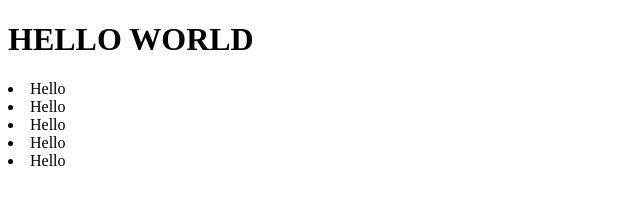
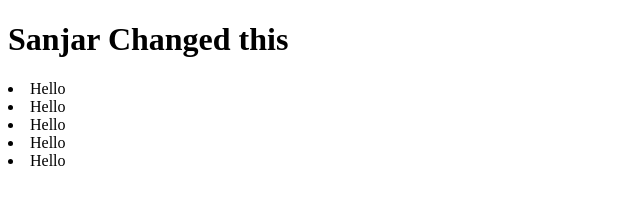
Before and after one commit to essancho/JS10-test, a plain HTML site: page index.html in a window 1280 px wide. Shown: the whole page, without its empty margins (0-640 px from the left). Drawn offline with Linux system fonts and the light colour scheme.

Commit message:
Update index.html

```diff
--- a/index.html
+++ b/index.html
@@ -1,12 +1,12 @@
 <!DOCTYPE html>
 <html lang="en">
     <head>
-    <meta charset="UTF-8">
-    <meta name="viewport" content="width=device-width, initial-scale=1.0">
+        <meta charset="UTF-8" />
+        <meta name="viewport" content="width=device-width, initial-scale=1.0" />
         <title>Document</title>
     </head>
     <body>
-    <h1>HELLO WORLD</h1>
+        <h1>Sanjar Changed this</h1>
         <li>Hello</li>
         <li>Hello</li>
         <li>Hello</li>
@@ -26,6 +26,5 @@
         <div></div>
         <div></div>
         <div></div>
-
     </body>
 </html>
```
Lines whose indentation alone changed are shown as unchanged.
